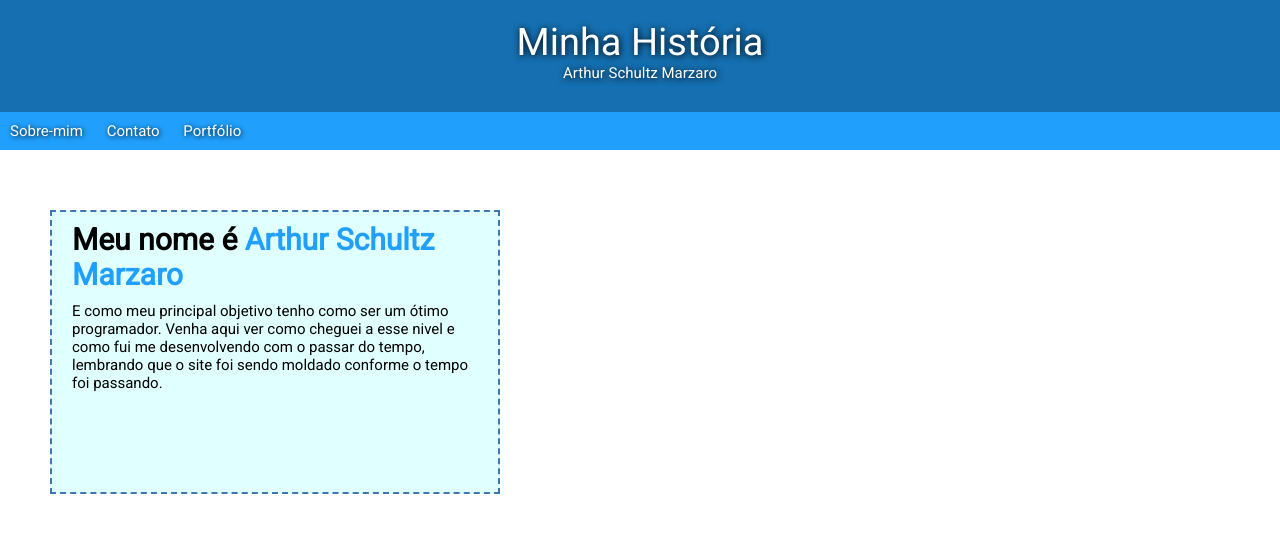
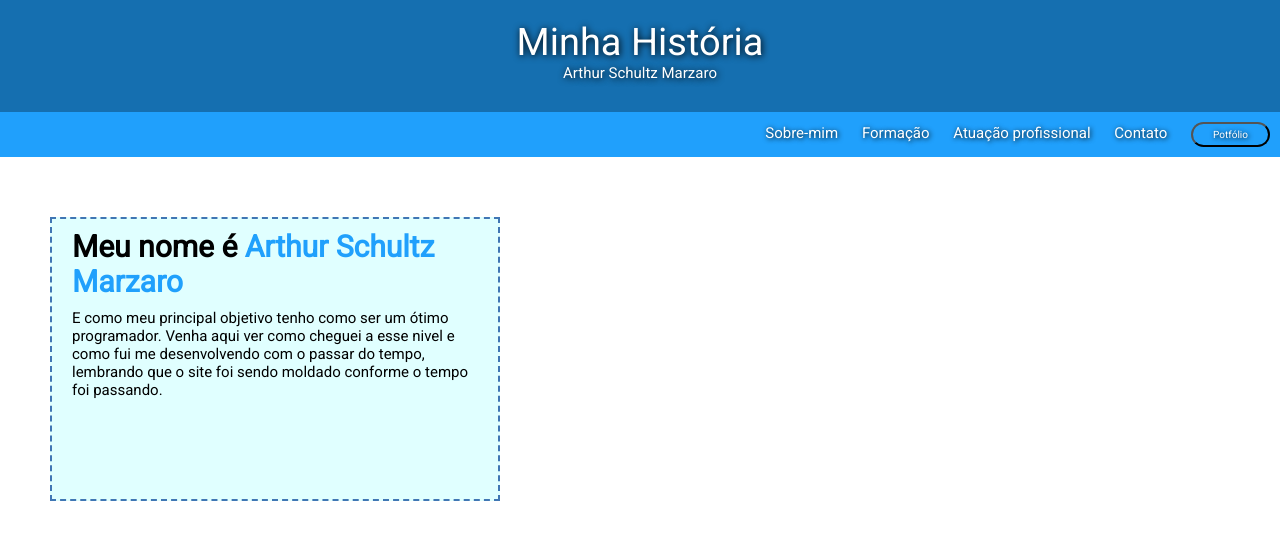
Before and after one commit to reude/Portfolio, a plain HTML site: page index.html in a window 1280 px wide. Drawn offline with Linux system fonts and the light colour scheme.

Commit message:
mudancas css

```diff
--- a/index.html
+++ b/index.html
@@ -15,6 +15,7 @@
 </head>
 
 <body>
+
     <header>
         <div class="head">
             <p class="titulo">Minha História</p>
@@ -23,9 +24,13 @@
         <div class="menu">
             <a href="sm.html" class="p">Sobre-mim</a>
 
+            <a href="form.html" class="p">Formação</a>
+
+            <a href="pro.html" class="p">Atuação profissional</a>
+
             <a href="cont.html" class="p">Contato</a>
 
-            <a href="port.html" class="p">Portfólio</a>
+            <a href="port.html"><button class="botao">Potfólio</button></a>
 
         </div>
     </header>
--- a/style.css
+++ b/style.css
@@ -16,6 +16,10 @@
   text-shadow: 1px 1px 7px black;
 }
 
+
+ /* isso aqui e o sub titulo */
+
+
 .sub {
   padding: 0px 0px 30px 0px;
   font-size: 15px;
@@ -24,7 +28,7 @@
 
 .menu {
   margin: auto;
-  text-align: left;
+  text-align: right;
   background-color: rgb(32, 160, 252);
   font-size: 15px;
   color: white;
@@ -44,9 +48,20 @@
   text-shadow: 1px 1px 5px black;
 }
 
-.butao buttom{
+.botao :hover{
+  color: black;
+  transition: 1.5ms;
+  background-color: white !important;
+}
+
+
+.botao{
+  color: white;
   border-radius: 50px;
   font-size: 10px;
+  padding: 5px 20px 5px 20px;
+  background-color: transparent;
+  text-shadow: 1px 1px 5px black;
 }
 
 a:link,
```
Also changed, not shown: form.html (added), pro.html (added).
